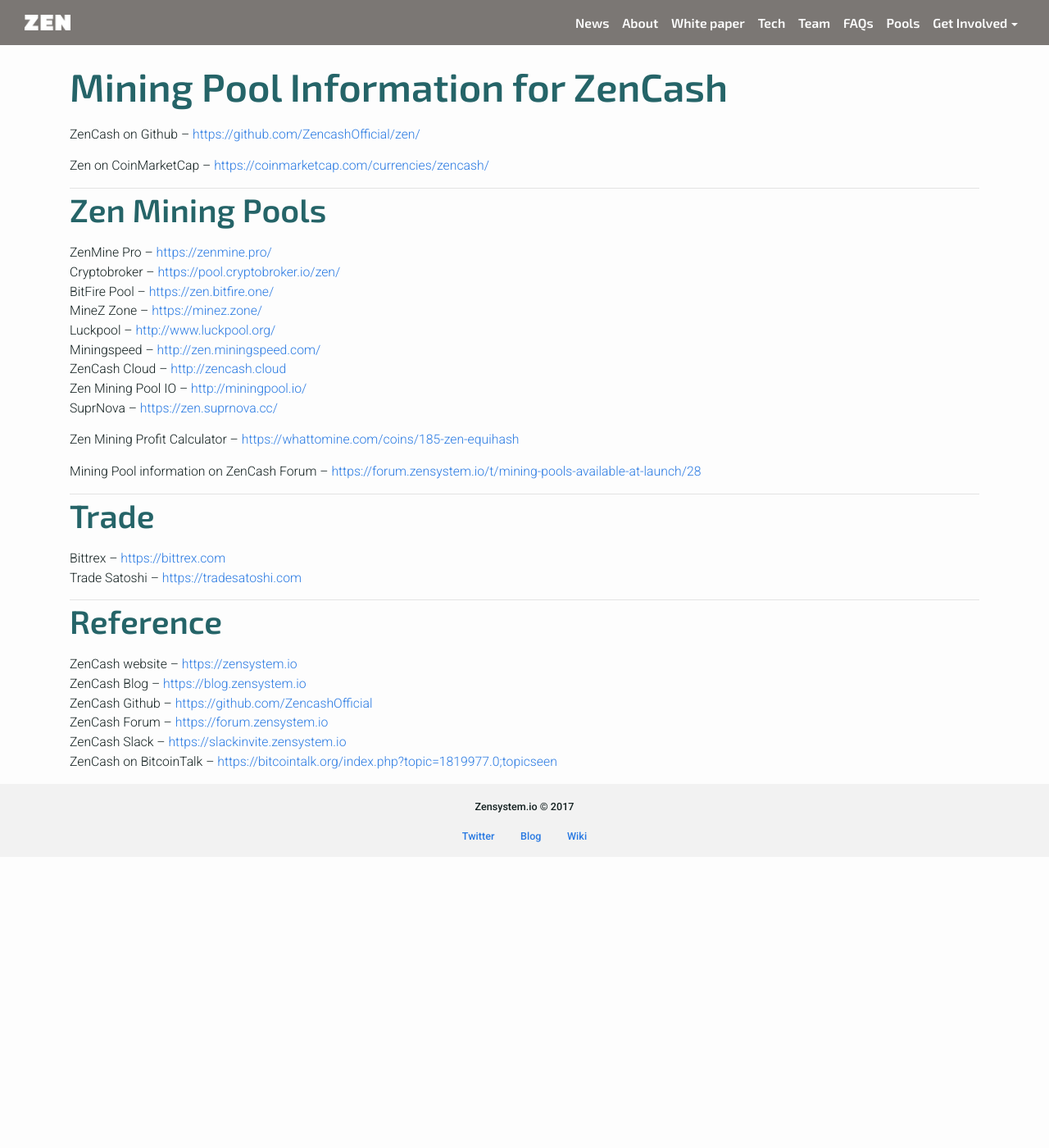
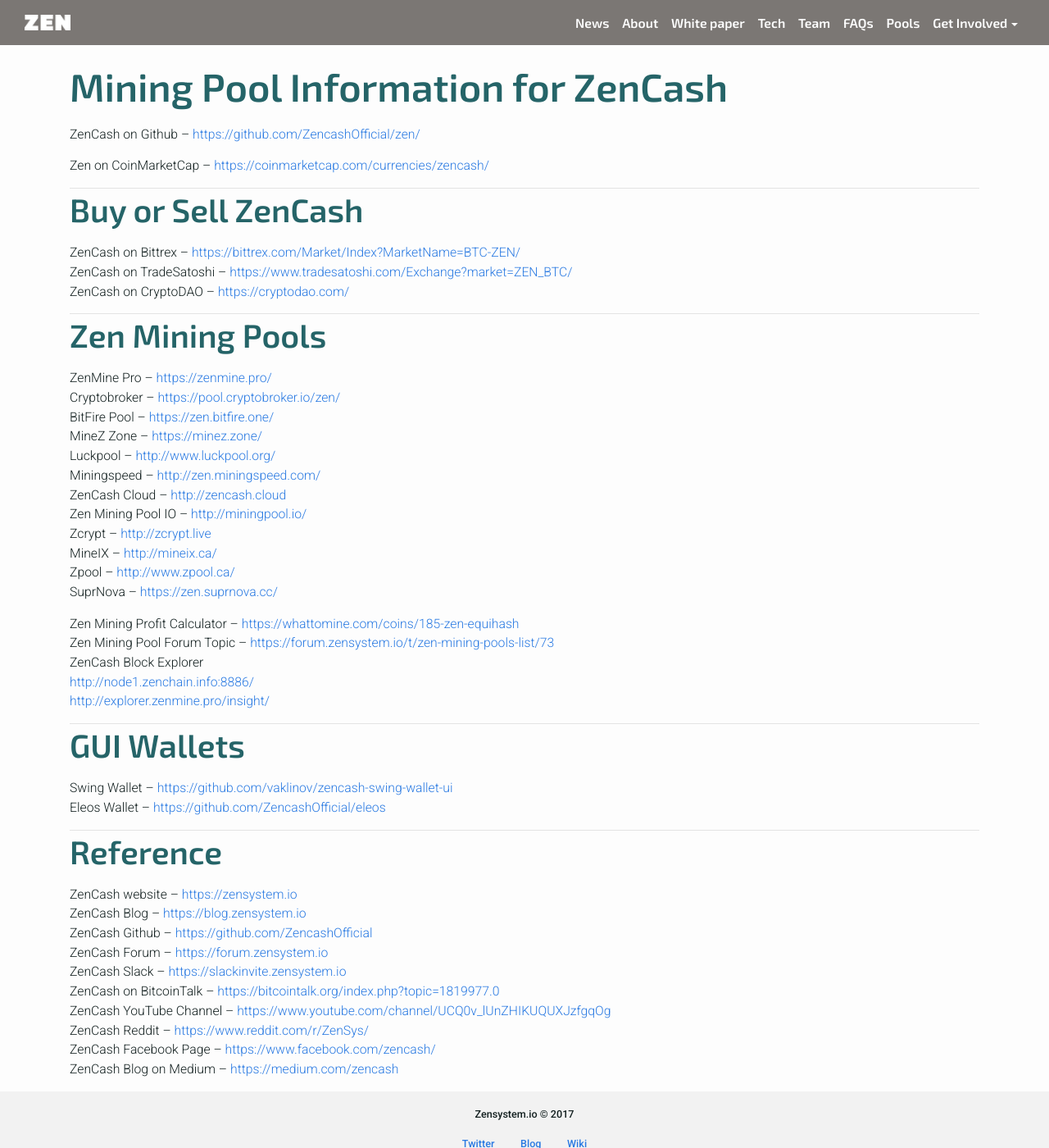
Before and after one commit to tarrenj/website, a Jekyll site: the page built from mining-pools.html, in a window 1280 px wide and 1400 px high. Shown: the whole window at 82% size. Built offline with Jekyll 4.4.1, drawn with Linux system fonts in a browser that asks for light colours.

Commit message:
General updates to the home and mining pool pages

```diff
--- a/_includes/accordion.html
+++ b/_includes/accordion.html
@@ -131,6 +131,7 @@
     </div>
   </div>
 
+  {% comment %}
   <div class="card">
     <div class="card-header" role="tab" id="heading5">
       <h5 class="mb-0">
@@ -147,6 +148,7 @@
       </div>
     </div>
   </div>
+  {% endcomment %}
 
   <div class="card">
     <div class="card-header" role="tab" id="heading6">
--- a/_includes/header.html
+++ b/_includes/header.html
@@ -42,8 +42,6 @@
  Blog</a>
             <a class="dropdown-item" href="https://forum.zensystem.io/"><i class="fa fa-list" aria-hidden="true"></i>
  Forum</a>
-            <a class="dropdown-item" href="https://wiki.zensystem.io/"><i class="fa fa-file-text-o" aria-hidden="true"></i>
- Wiki</a>
             <a class="dropdown-item" href="https://github.com/ZencashOfficial"><i class="fa fa-github" aria-hidden="true"></i>
  GitHub</a>
             <!-- <a class="dropdown-item" href="#">...</a> -->
--- a/mining-pools.html
+++ b/mining-pools.html
@@ -4,8 +4,13 @@
 
 <h1>Mining Pool Information for ZenCash</h1>
 
-<p>ZenCash on Github – <a href="https://github.com/ZencashOfficial/zen/">https://github.com/ZencashOfficial/zen/</a></p>
-<p>Zen on CoinMarketCap – <a href="https://coinmarketcap.com/currencies/zencash/">https://coinmarketcap.com/currencies/zencash/</a></p>
+<p>ZenCash on Github &#8211; <a href="https://github.com/ZencashOfficial/zen/">https://github.com/ZencashOfficial/zen/</a></p>
+<p>Zen on CoinMarketCap &#8211; <a href="https://coinmarketcap.com/currencies/zencash/">https://coinmarketcap.com/currencies/zencash/</a></p>
+<hr />
+<h2>Buy or Sell ZenCash</h2>
+<p>ZenCash on Bittrex &#8211; <a href="https://bittrex.com/Market/Index?MarketName=BTC-ZEN/">https://bittrex.com/Market/Index?MarketName=BTC-ZEN/</a><br />
+ZenCash on TradeSatoshi &#8211; <a href="https://www.tradesatoshi.com/Exchange?market=ZEN_BTC/">https://www.tradesatoshi.com/Exchange?market=ZEN_BTC/</a><br />
+ZenCash on CryptoDAO &#8211; <a href="https://cryptodao.com/">https://cryptodao.com/</a></p>
 <hr />
 <h2>Zen Mining Pools</h2>
 <p>ZenMine Pro &#8211; <a href="https://zenmine.pro/">https://zenmine.pro/</a><br />
@@ -16,18 +21,29 @@
 Miningspeed &#8211; <a href="http://zen.miningspeed.com/">http://zen.miningspeed.com/</a><br />
 ZenCash Cloud &#8211; <a href="http://zencash.cloud">http://zencash.cloud</a><br />
 Zen Mining Pool IO &#8211; <a href="http://miningpool.io/">http://miningpool.io/</a><br />
+Zcrypt &#8211; <a href="http://zcrypt.live">http://zcrypt.live</a><br />
+MineIX &#8211; <a href="http://mineix.ca/">http://mineix.ca/</a><br />
+Zpool &#8211; <a href="http://www.zpool.ca/">http://www.zpool.ca/</a><br />
 SuprNova &#8211; <a href="https://zen.suprnova.cc/">https://zen.suprnova.cc/</a></p>
-<p>Zen Mining Profit Calculator &#8211; <a href="https://whattomine.com/coins/185-zen-equihash">https://whattomine.com/coins/185-zen-equihash</a></p>
-<p>Mining Pool information on ZenCash Forum &#8211; <a href="https://forum.zensystem.io/t/mining-pools-available-at-launch/28">https://forum.zensystem.io/t/mining-pools-available-at-launch/28</a></p>
+<p>Zen Mining Profit Calculator &#8211; <a href="https://whattomine.com/coins/185-zen-equihash">https://whattomine.com/coins/185-zen-equihash</a><br />
+Zen Mining Pool Forum Topic &#8211; <a href="https://forum.zensystem.io/t/zen-mining-pools-list/73">https://forum.zensystem.io/t/zen-mining-pools-list/73</a><br />
+ZenCash Block Explorer<br />
+<a href="http://node1.zenchain.info:8886/">http://node1.zenchain.info:8886/</a></br>
+<a href="http://explorer.zenmine.pro/insight/">http://explorer.zenmine.pro/insight/</a></p>
 <hr />
-<h2>Trade</h2>
-<p>Bittrex &#8211; <a href="https://bittrex.com">https://bittrex.com</a><br />
-Trade Satoshi &#8211; <a href="https://tradesatoshi.com">https://tradesatoshi.com</a></p>
+<h2>GUI Wallets</h2>
+<p>Swing Wallet &#8211; <a href="https://github.com/vaklinov/zencash-swing-wallet-ui">https://github.com/vaklinov/zencash-swing-wallet-ui</a><br />
+Eleos Wallet &#8211; <a href="https://github.com/ZencashOfficial/eleos">https://github.com/ZencashOfficial/eleos</a></p>
 <hr />
 <h2>Reference</h2>
-<p>ZenCash website – <a href="https://zensystem.io/">https://zensystem.io</a><br />
-ZenCash Blog – <a href="https://blog.zensystem.io/">https://blog.zensystem.io</a><br />
-ZenCash Github – <a href="https://github.com/ZencashOfficial">https://github.com/ZencashOfficial</a><br />
+<p>ZenCash website &#8211; <a href="https://zensystem.io/">https://zensystem.io</a><br />
+ZenCash Blog &#8211; <a href="https://blog.zensystem.io/">https://blog.zensystem.io</a><br />
+ZenCash Github &#8211; <a href="https://github.com/ZencashOfficial">https://github.com/ZencashOfficial</a><br />
 ZenCash Forum &#8211; <a href="https://forum.zensystem.io">https://forum.zensystem.io</a><br />
 ZenCash Slack &#8211; <a href="https://slackinvite.zensystem.io">https://slackinvite.zensystem.io</a><br />
-ZenCash on BitcoinTalk &#8211; <a href="https://bitcointalk.org/index.php?topic=1819977.0;topicseen">https://bitcointalk.org/index.php?topic=1819977.0;topicseen</a></p>
+ZenCash on BitcoinTalk &#8211; <a href="https://bitcointalk.org/index.php?topic=1819977.0">https://bitcointalk.org/index.php?topic=1819977.0</a><br />
+ZenCash YouTube Channel &#8211; <a href="https://www.youtube.com/channel/UCQ0v_lUnZHIKUQUXJzfgqOg">https://www.youtube.com/channel/UCQ0v_lUnZHIKUQUXJzfgqOg</a><br />
+ZenCash Reddit &#8211; <a href="https://www.reddit.com/r/ZenSys/">https://www.reddit.com/r/ZenSys/</a><br />
+ZenCash Facebook Page &#8211; <a href="https://www.facebook.com/zencash/">https://www.facebook.com/zencash/</a><br />
+ZenCash Blog on Medium &#8211; <a href="https://medium.com/zencash">https://medium.com/zencash</a>
+</p>
```
Also changed, not shown: index.html (+6 -4 lines), 4 other files.
